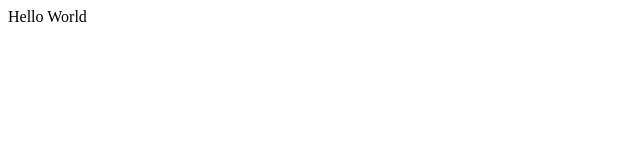
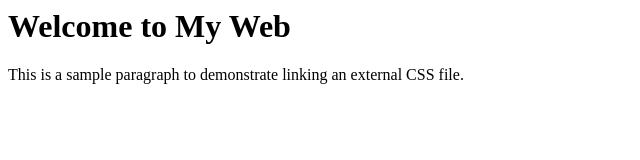
Before and after one commit to Jayraj747/Git-Demo, a plain HTML site: page index.html in a window 1280 px wide. Shown: the whole page, without its empty margins (0-640 px from the left). Drawn offline with Linux system fonts and the light colour scheme.

Commit message:
add new file

```diff
--- a/index.html
+++ b/index.html
@@ -1 +1,10 @@
-<p>Hello World</p>
+<html>
+<head>
+    <title>My Web Page</title>
+    <link rel="stylesheet" type="text/css" href="styles.css">
+</head>
+<body>
+    <h1>Welcome to My Web</h1>
+    <p>This is a sample paragraph to demonstrate linking an external CSS file.</p>
+</body>
+</html>
```
